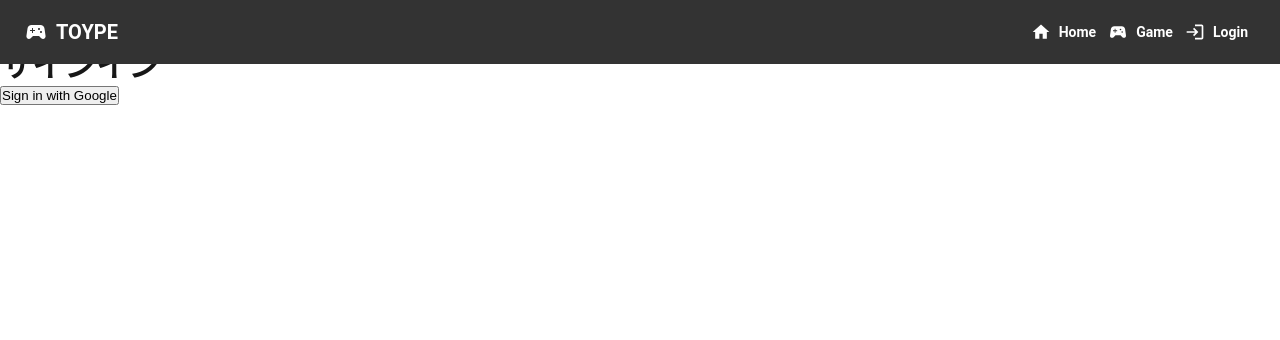
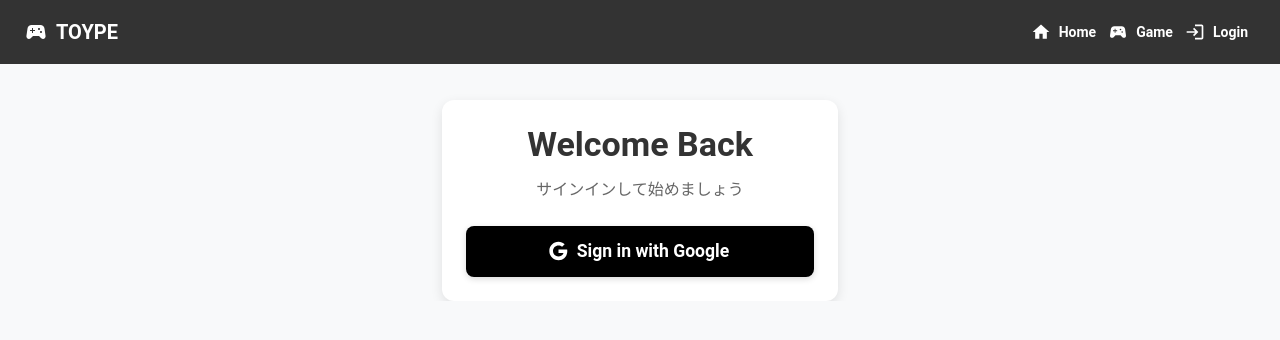
Before and after one commit to ryolingo/TOEIC-Typing-Game, a Next.js app: page /login in a window 1280 px wide. Shown: the top 340 px of the page. Built offline with nearby package versions, Linux system fonts and the light colour scheme; no server answers.

Commit message:
LoginのUI

```diff
--- a/src/app/login/page.tsx
+++ b/src/app/login/page.tsx
@@ -1,10 +1,71 @@
-// app/login/page.tsx
 "use client";
+
+import React, { useEffect } from "react";
 import { signInWithGoogle } from "@/firebase/auth";
 import { useRouter } from "next/navigation";
 import { onAuthStateChanged } from "firebase/auth";
-import { useEffect } from "react";
 import { auth } from "@/firebase/firebase";
+import {
+  Box,
+  Button,
+  Container,
+  Typography,
+  ThemeProvider,
+  createTheme,
+  CssBaseline,
+  Paper,
+} from "@mui/material";
+import GoogleIcon from "@mui/icons-material/Google";
+
+const theme = createTheme({
+  palette: {
+    mode: "light",
+    primary: {
+      main: "#000000", // ボタン用の黒色
+      contrastText: "#ffffff", // テキストを白に
+    },
+    background: {
+      default: "#f8f9fa",
+      paper: "#ffffff",
+    },
+    text: {
+      primary: "#333333",
+    },
+  },
+  typography: {
+    fontFamily: "'Roboto', 'Helvetica Neue', Arial, sans-serif",
+    h4: {
+      fontWeight: 700,
+      color: "#333333",
+    },
+  },
+  components: {
+    MuiPaper: {
+      styleOverrides: {
+        root: {
+          borderRadius: "12px",
+          padding: "24px",
+          boxShadow: "0 4px 12px rgba(0, 0, 0, 0.1)",
+        },
+      },
+    },
+    MuiButton: {
+      styleOverrides: {
+        root: {
+          fontWeight: 600,
+          textTransform: "none",
+          fontSize: "1.1rem",
+          padding: "10px 20px",
+          borderRadius: "8px",
+          boxShadow: "0 2px 6px rgba(0, 0, 0, 0.15)",
+          "&:hover": {
+            backgroundColor: "#333333",
+          },
+        },
+      },
+    },
+  },
+});
 
 export default function LoginPage() {
   const router = useRouter();
@@ -27,14 +88,39 @@ export default function LoginPage() {
   };
 
   return (
-    <div className="flex flex-col items-center justify-center h-screen">
-      <h1 className="text-2xl font-bold mb-4">サインイン</h1>
-      <button
-        onClick={handleGoogleSignIn}
-        className="bg-blue-500 text-white py-2 px-4 rounded"
-      >
-        Sign in with Google
-      </button>
-    </div>
+    <ThemeProvider theme={theme}>
+      <CssBaseline />
+      <Container component="main" maxWidth="xs">
+        <Box
+          sx={{
+            marginTop: 10,
+            display: "flex",
+            flexDirection: "column",
+            alignItems: "center",
+          }}
+        >
+          <Paper elevation={3} sx={{ width: "100%", textAlign: "center" }}>
+            <Typography component="h1" variant="h4" gutterBottom>
+              Welcome Back
+            </Typography>
+            <Typography variant="body1" color="text.secondary" gutterBottom>
+              サインインして始めましょう
+            </Typography>
+            <Box sx={{ mt: 3 }}>
+              <Button
+                fullWidth
+                variant="contained"
+                color="primary"
+                size="large"
+                onClick={handleGoogleSignIn}
+                startIcon={<GoogleIcon />}
+              >
+                Sign in with Google
+              </Button>
+            </Box>
+          </Paper>
+        </Box>
+      </Container>
+    </ThemeProvider>
   );
 }
```
